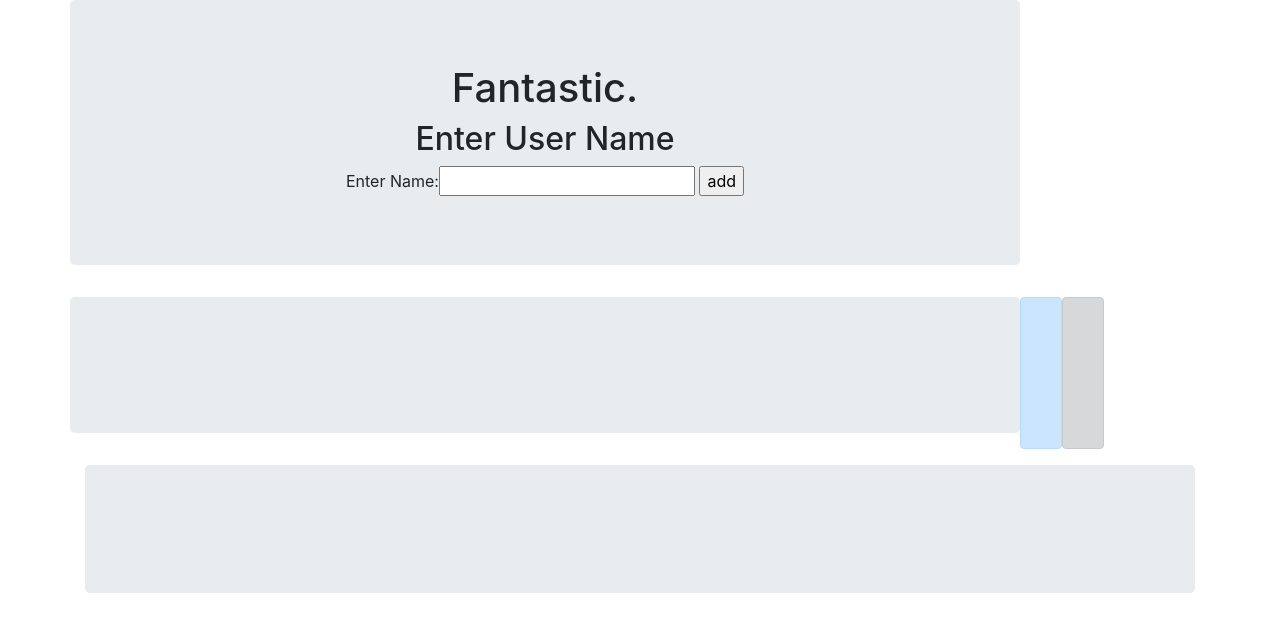
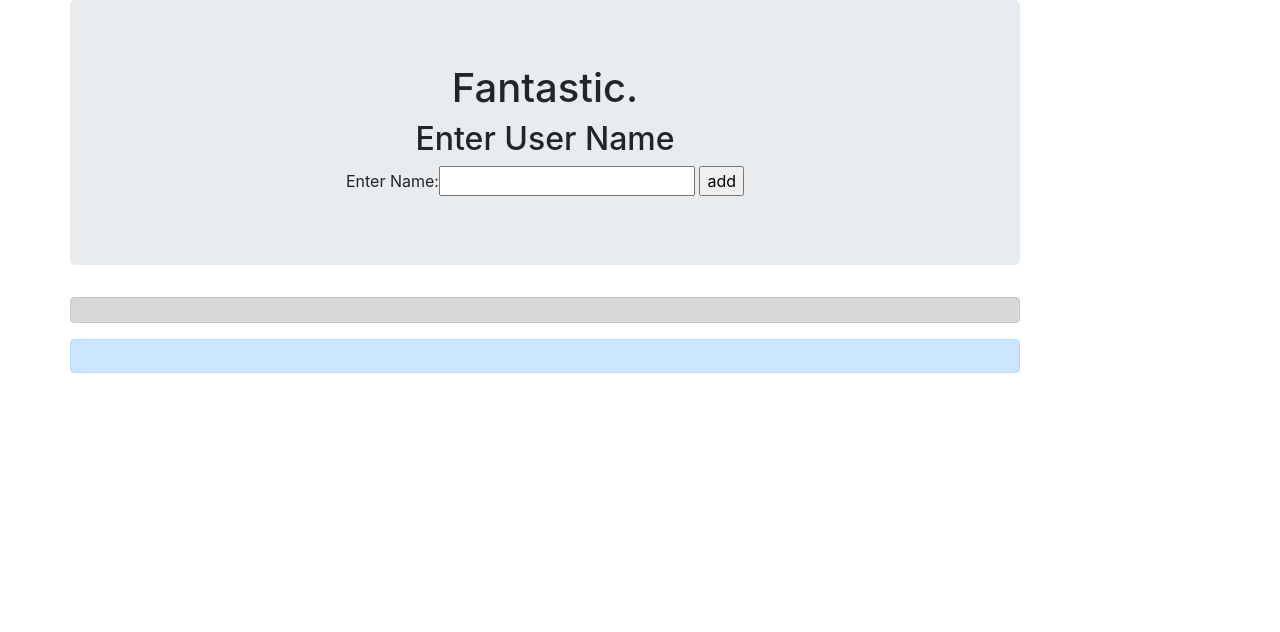
Before and after one commit to prosopopoeia/BudgetFantastic, a Django app: page / in a window 1280 px wide. Shown: the top 632 px of the page. Run offline with Django 3.2, Linux system fonts and the light colour scheme; some libraries are stand-ins or nearby versions.

Commit message:
further design on interface - mainly experimenting with bootstrap

```diff
--- a/budgetFantastic/fantasticApp/templates/fantasticApp/base.html
+++ b/budgetFantastic/fantasticApp/templates/fantasticApp/base.html
@@ -26,38 +26,23 @@
 					</form>
 				</div>
 			</div>
-			<div class="col-md-10 col-md-offset-3 jumbotron">
-				<div class="text-center">
-					<div id='option2'>
-						<h3 class="display-5"> {% block optional_item2 %}{% endblock %}</h3>
-					</div>
-				</div>
-			</div>
-			<div class="alert alert-primary">
-				<h3 class="display-5"> {% block optional_item_header %}{% endblock %}</h3>
-			</div>
-			<div class="alert alert-dark" role="alert" class="container">
+			<div class="alert alert-dark col-md-10" role="alert" >
 				<form method="POST" action="{% block optional_action %}{% endblock %}">
 					{% csrf_token %}
 					{% block optional_item %}{% endblock %}
 					{% block button_two %}{% endblock %}
 				</form>
 			</div>
+			<div class="alert alert-primary col-md-10">
+				<h3 class="display-5"> {% block optional_item2 %}{% endblock %}</h3>
+				<h3 class="display-5"> {% block optional_item_header %}{% endblock %}</h3>
+				{% block list_loop %} {% endblock %}
+			</div>
+
 		</div>
-		<div class="jumbotron">
-			{% block list_loop %} {% endblock %}
-		</div>
-		<div class="row">
-			<div class="col-md-6 col-md-offset-3">
-				{% block form_two %}{% endblock %}
-				<form method="POST" action="{% block form_action2 %}{% endblock %}">
-					{% csrf_token %}
-				</form>
-				{% block table %} {% endblock %}
+		<!-- <div class="jumbotron">
 
-			</div>
-		</div>
-
+		</div> -->
     </div>
   </body>
 
--- a/budgetFantastic/fantasticApp/templates/fantasticApp/catdetail.html
+++ b/budgetFantastic/fantasticApp/templates/fantasticApp/catdetail.html
@@ -6,7 +6,6 @@
 {% block optional_item2 %}Transaction Information -  {{ category_name }} {% endblock %}
 {% block form_action %} {% endblock %}
 {% block optional_action %}{% url 'fantasticApp:catdetail' cat.category_name %}?user_name={{ user_name }}{% endblock %}
-{% block optional_item_header %}Add New {{ category_name }} Entry{% endblock %}
 {% block optional_item %}{{ form_one }}{% endblock %}
 {% block button_two %}<input type="submit" value="record entry">{% endblock %}
 
--- a/budgetFantastic/fantasticApp/views.py
+++ b/budgetFantastic/fantasticApp/views.py
@@ -17,7 +17,6 @@ class indexView(generic.ListView):
 class getNameView(generic.DetailView):
     template_name = 'fantasticApp/getname.html'
     existing_user_template =  'fantasticApp/catlist.html'
-    #context_object_name = 'user'
 
     def post(self, request):
         form_one = AddCatForm()
```
Also changed, not shown: budgetFantastic/fantasticApp/templates/fantasticApp/catlist.html (+13 -2 lines).
